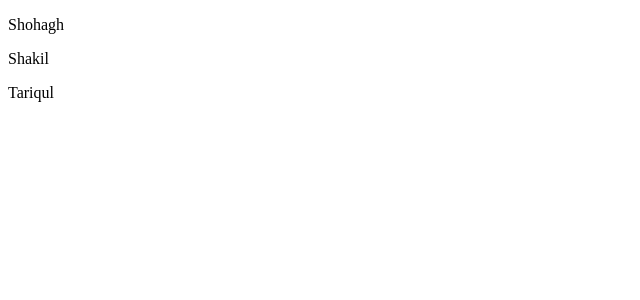
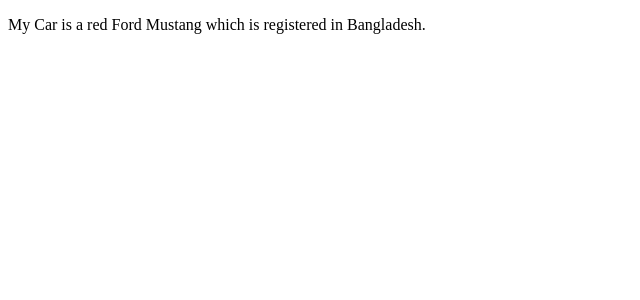
Before and after one commit to shohagh-work/reactapp, a React (Create React App) app: page / in a window 1280 px wide. Shown: the top 300 px of the page, without its empty margins (0-640 px from the left). Built offline with nearby package versions, Linux system fonts and the light colour scheme.

Commit message:
destructuring completed

```diff
--- a/src/index.js
+++ b/src/index.js
@@ -5,10 +5,64 @@
   document.getElementById('root'),
 );
 
-const myArray = ['Shohagh', 'Shakil', 'Tariqul'];
-const myList = myArray.map((item) => <p>{item}</p>);
+/* ES6 Destructing Objects */
+const vehicleOne = {
+  brand: 'Ford',
+  model: 'Mustang',
+  type: 'Car',
+  year: 2021,
+  color: 'red',
+  registration: {
+    city: 'Dhaka',
+    country: 'Bangladesh',
+  },
+};
 
-root.render(myList);
+function myVehicle({
+  type, color, brand, model, registration: { country },
+}) {
+  const message = `My ${type} is a ${color} ${brand} ${model} which is registered in ${country}.`;
+  // const display = ();
+  root.render(<p>{message}</p>);
+}
+myVehicle(vehicleOne);
+
+/* ES6 Destructuring array */
+
+// function calculator(a, b) {
+//   const add = a + b;
+//   const subtract = a - b;
+//   const multiply = a * b;
+//   const divide = a / b;
+//   return [add, subtract, multiply, divide];
+// }
+// const [add, subtract, multiply, divide] = calculator(9, 9);
+// const value = (
+//   <p>
+//     add:
+//     {' '}
+//     {add}
+//     {' '}
+//     subtract:
+//     {' '}
+//     {subtract}
+//     {' '}
+//     multiply:
+//     {' '}
+//     {multiply}
+//     {' '}
+//     divide:
+//     {' '}
+//     {divide}
+//   </p>
+// );
+// root.render(value);
+
+/* ES6 array methods */
+// const myArray = ['Shohagh', 'Shakil', 'Tariqul'];
+// const myList = myArray.map((item) => <p>{item}</p>);
+// root.render(myList);
+
 // ReactDOM.render(myList, document.getElementById('root'));
 
 // function tick() {
```
